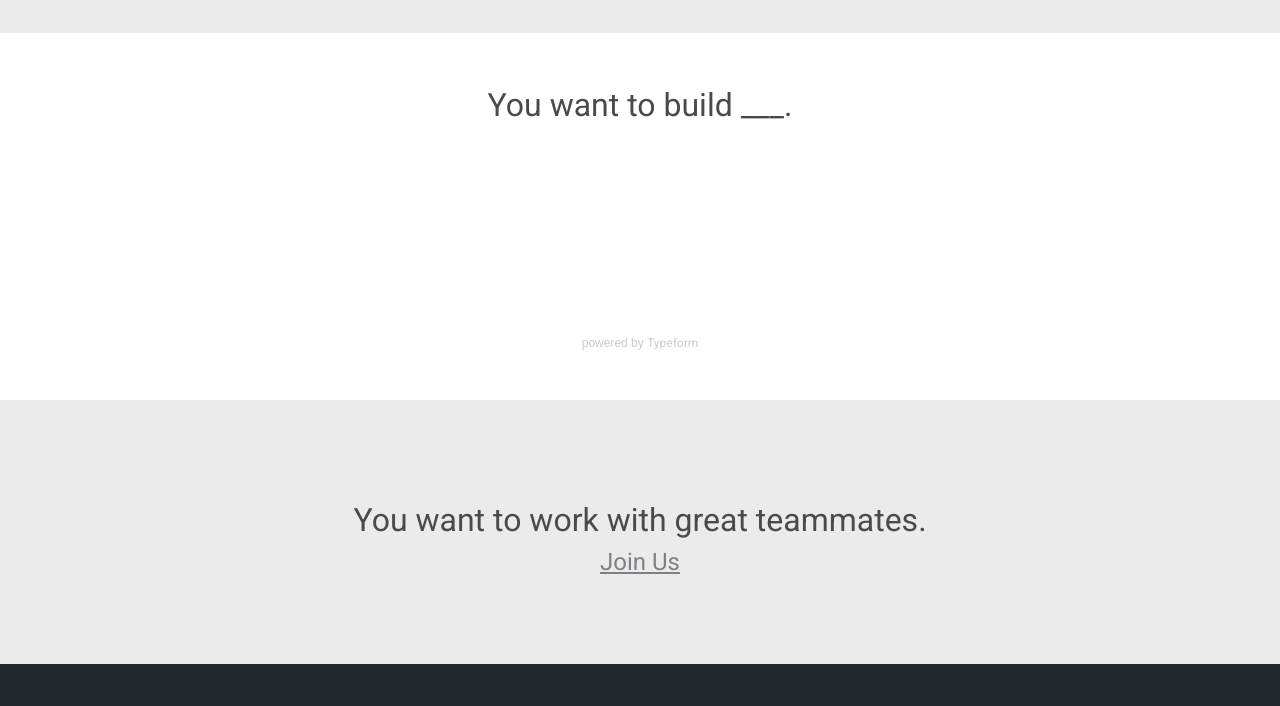
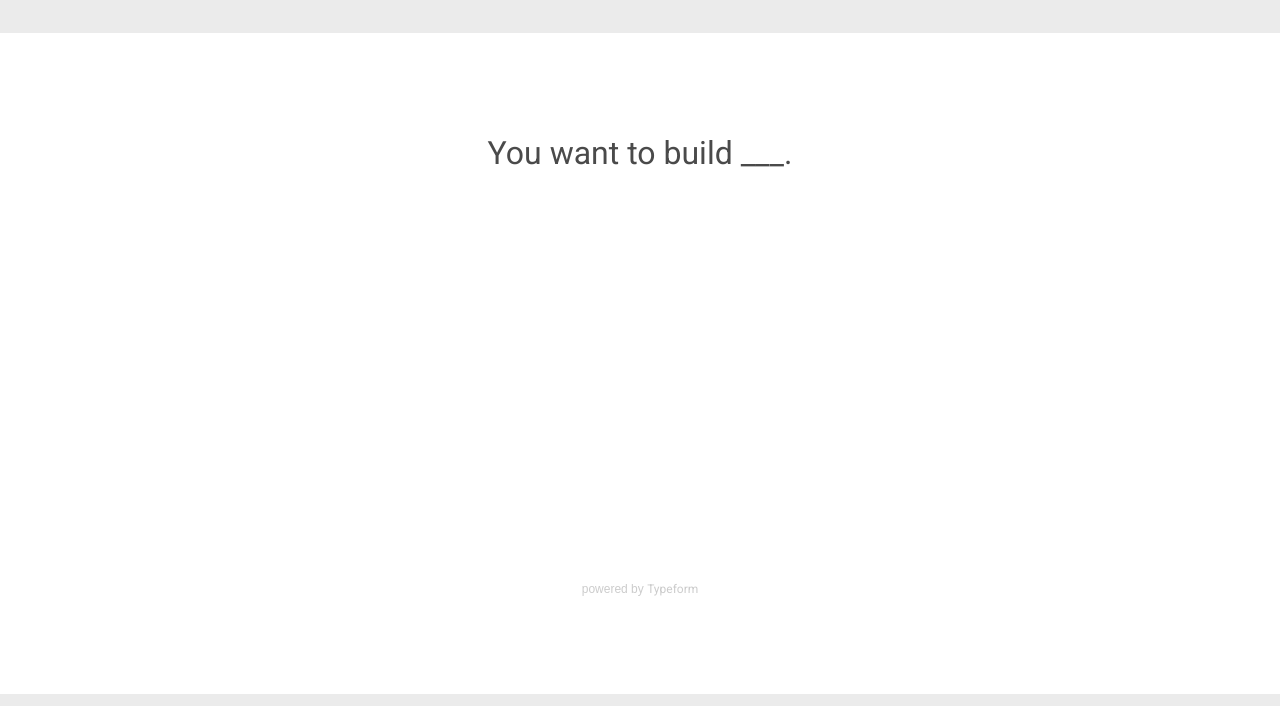
Before and after one commit to getitdoneio/getitdone.io, a plain HTML site: page index.html in a window 1280 px wide. Shown: the part 1534-2240 px from the top of the page. Drawn offline with nearby package versions, Linux system fonts and the light colour scheme; a script that the page names is missing.

Commit message:
update css

```diff
--- a/index.css
+++ b/index.css
@@ -102,6 +102,7 @@
 
 .work-with h2{
   font-size: 2rem;
+  padding-bottom: 3rem;
 }
 
 .work-tgt {
--- a/index.html
+++ b/index.html
@@ -250,12 +250,12 @@
     </div>
   </section>
 
-  <section class="section main work-with">
-    <div class="container has-text-centered">
+  <section class="section hero main work-with">
+    <div class="container hero-body has-text-centered">
       <h2>You want to build ___.</h2>
       <div class="columns">
         <div class="column is-6 is-offset-3">
-        <div class="typeform-widget" data-url="https://getitdone3.typeform.com/to/Mw9jKS" style="width: 100%; height: 200px;" > </div> <script> (function() { var qs,js,q,s,d=document, gi=d.getElementById, ce=d.createElement, gt=d.getElementsByTagName, id="typef_orm", b="https://embed.typeform.com/"; if(!gi.call(d,id)) { js=ce.call(d,"script"); js.id=id; js.src=b+"embed.js"; q=gt.call(d,"script")[0]; q.parentNode.insertBefore(js,q) } })() </script> <div style="font-family: Sans-Serif;font-size: 12px;color: #999;opacity: 0.5; padding-top: 5px;" > powered by <a href="https://www.typeform.com/examples/forms/contact-form-template/?utm_campaign=Mw9jKS&amp;utm_source=typeform.com-9421355-Basic&amp;utm_medium=typeform&amp;utm_content=typeform-embedded-contactform&amp;utm_term=EN" style="color: #999" target="_blank">Typeform</a> </div>
+        <div class="typeform-widget" data-url="https://getitdone3.typeform.com/to/Mw9jKS" style="width: 100%; height: 350px;" > </div> <script> (function() { var qs,js,q,s,d=document, gi=d.getElementById, ce=d.createElement, gt=d.getElementsByTagName, id="typef_orm", b="https://embed.typeform.com/"; if(!gi.call(d,id)) { js=ce.call(d,"script"); js.id=id; js.src=b+"embed.js"; q=gt.call(d,"script")[0]; q.parentNode.insertBefore(js,q) } })() </script> <div style="font-family: Sans-Serif;font-size: 12px;color: #999;opacity: 0.5; padding-top: 5px;" > powered by <a href="https://www.typeform.com/examples/forms/contact-form-template/?utm_campaign=Mw9jKS&amp;utm_source=typeform.com-9421355-Basic&amp;utm_medium=typeform&amp;utm_content=typeform-embedded-contactform&amp;utm_term=EN" style="color: #999" target="_blank">Typeform</a> </div>
         </div>
       </div>
     </div>
```
